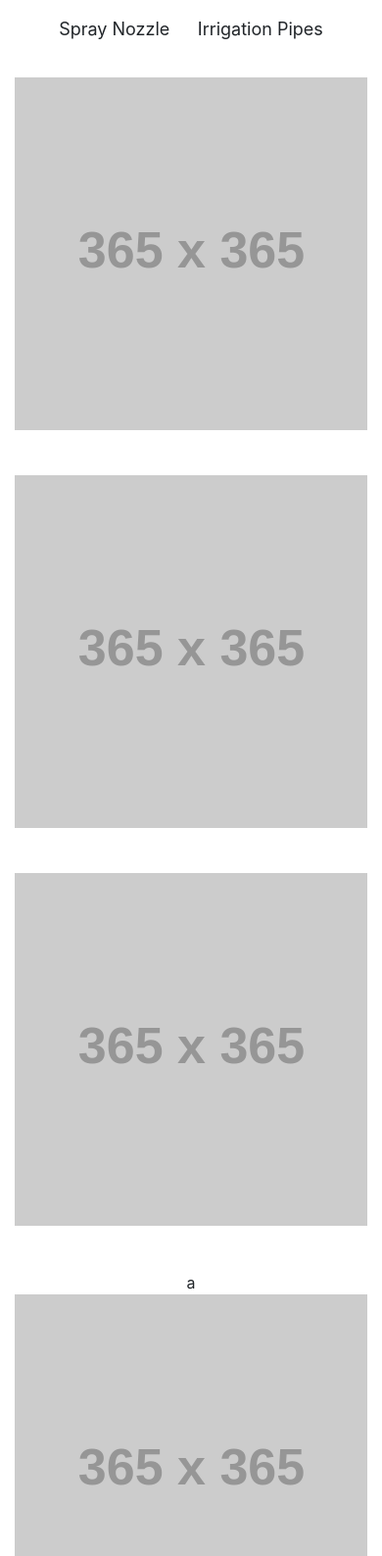
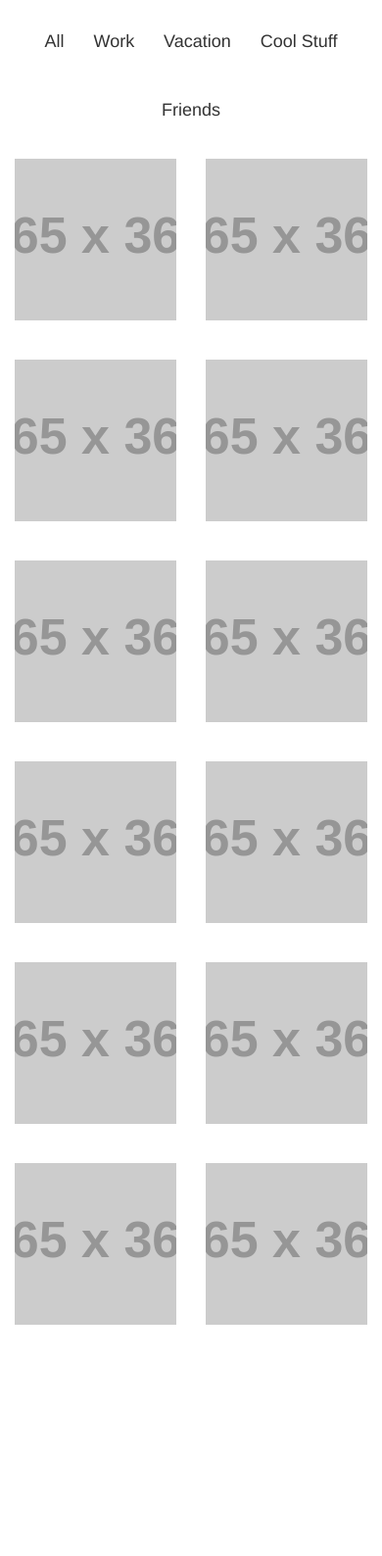
Before and after one commit to pedalocam/NoraAhlenius.github.io, a plain HTML site: page photoLibrary.html in a window 390 px wide. Shown: the part 124-1712 px from the top of the page at 98% size. After the commit the page ends 1516 px from the top, so only its background shows below. Drawn offline with nearby package versions, Linux system fonts and the light colour scheme; placeholder pictures from the web are drawn by us.

Commit message:
improved all

```diff
--- a/photoLibrary.html
+++ b/photoLibrary.html
@@ -5,19 +5,11 @@
   <meta charset="utf-8">
   <meta name="viewport" content="width=device-width, initial-scale=1, shrink-to-fit=no">
 
+  <link href="https://fonts.googleapis.com/icon?family=Material+Icons" rel="stylesheet">
   <link rel="stylesheet" href="https://maxcdn.bootstrapcdn.com/bootstrap/4.0.0/css/bootstrap.min.css" integrity="sha384-Gn5384xqQ1aoWXA+058RXPxPg6fy4IWvTNh0E263XmFcJlSAwiGgFAW/dAiS6JXm" crossorigin="anonymous">
 
-  <link href="https://fonts.googleapis.com/icon?family=Material+Icons" rel="stylesheet">
 
-  <!--  <link rel="stylesheet" type="text/css" href="./libraries/css/bootstrap.css">-->
-
-
-  <link rel="stylesheet" type="text/css" href="style.css">
-
-  <script src="//maxcdn.bootstrapcdn.com/bootstrap/3.3.0/js/bootstrap.min.js"></script>
   <script src="//code.jquery.com/jquery-1.11.1.min.js"></script>
-
-  <script src="sketch.js"></script>
 
   <style>
     .container {
@@ -48,7 +40,6 @@
       -webkit-transform: rotate(45deg) translate(-8px, -8px);
       transform: rotate(45deg) translate(-6px, -1px);
     }
-
   </style>
 </head>
 
@@ -62,6 +53,7 @@
                 <div class="bar3"></div>
             </div>
         </button>
+<!--
 <div class="collapse navbar-collapse" id="navbarSupportedContent">
   <ul class="navbar-nav ml-auto px-2">
     <li class="nav-item align-middle px-2">
@@ -78,118 +70,170 @@
     </li>
   </ul>
 </div>
+-->
   </nav>
+
+  <link href="//maxcdn.bootstrapcdn.com/bootstrap/3.3.0/css/bootstrap.min.css" rel="stylesheet" id="bootstrap-css">
+  <link rel="stylesheet" type="text/css" href="style.css">
 
   <div class="container-fluid">
     <div class="row justify-content-center">
       <div class="gallery col-lg-12 col-md-12 col-sm-12 col-xs-12">
         <div align="center">
           <a class="btn btn-default filter-button" data-filter="all">All</a>
-          <a class="btn btn-default filter-button" data-filter="hdpe">HDPE Pipes</a>
-          <a class="btn btn-default filter-button" data-filter="sprinkle">Sprinkle Pipes</a>
-          <a class="btn btn-default filter-button" data-filter="spray">Spray Nozzle</a>
-          <a class="btn btn-default filter-button" data-filter="irrigation">Irrigation Pipes</a>
+          <a class="btn btn-default filter-button" data-filter="Work">Work</a>
+          <a class="btn btn-default filter-button" data-filter="Vacation">Vacation</a>
+          <a class="btn btn-default filter-button" data-filter="CoolStuff">Cool Stuff</a>
+          <a class="btn btn-default filter-button" data-filter="Friends">Friends</a>
         </div>
       </div>
 
-
-
-      <div class="gallery_product col-lg-3 col-md-3 col-sm-3 col-xs-5 col-lg-offset-3 col-md-offset-3 col-sm-offset-3 col-xs-offset-3 filter hdpe">
+      <div class="gallery_product col-lg-4 col-md-4 col-sm-4 col-xs-6 filter Work">
         <img src="http://fakeimg.pl/365x365/" class="img-responsive">
       </div>
 
-      <div class="gallery_product col-lg-3 col-md-3 col-sm-3 col-xs-5 col-lg-offset-3 col-md-offset-3 col-sm-offset-3 col-xs-offset-3 filter sprinkle">
+      <div class="gallery_product col-lg-4 col-md-4 col-sm-4 col-xs-6 filter Vacation">
         <img src="http://fakeimg.pl/365x365/" class="img-responsive">
       </div>
 
-      <div class="gallery_product col-lg-3 col-md-3 col-sm-3 col-xs-5 col-lg-offset-3 col-md-offset-3 col-sm-offset-3 col-xs-offset-3 filter hdpe">
-        <img src="http://fakeimg.pl/365x365/" class="img-responsive">
-      </div>a
-
-      <div class="gallery_product col-lg-3 col-md-3 col-sm-3 col-xs-5 col-lg-offset-3 col-md-offset-3 col-sm-offset-3 col-xs-offset-3 filter irrigation">
+      <div class="gallery_product col-lg-4 col-md-4 col-sm-4 col-xs-6 filter Work">
         <img src="http://fakeimg.pl/365x365/" class="img-responsive">
       </div>
 
-      <div class="gallery_product col-lg-3 col-md-3 col-sm-3 col-xs-5 col-lg-offset-3 col-md-offset-3 col-sm-offset-3 col-xs-offset-3 filter spray">
+      <div class="gallery_product col-lg-4 col-md-4 col-sm-4 col-xs-6 filter Friends">
         <img src="http://fakeimg.pl/365x365/" class="img-responsive">
       </div>
 
-      <div class="gallery_product col-lg-3 col-md-3 col-sm-3 col-xs-5 col-lg-offset-3 col-md-offset-3 col-sm-offset-3 col-xs-offset-3 filter irrigation">
+      <div class="gallery_product col-lg-4 col-md-4 col-sm-4 col-xs-6 filter CoolStuff">
         <img src="http://fakeimg.pl/365x365/" class="img-responsive">
       </div>
 
-      <div class="gallery_product col-lg-3 col-md-3 col-sm-3 col-xs-5 col-lg-offset-3 col-md-offset-3 col-sm-offset-3 col-xs-offset-3 filter spray">
+      <div class="gallery_product col-lg-4 col-md-4 col-sm-4 col-xs-6 filter Friends">
         <img src="http://fakeimg.pl/365x365/" class="img-responsive">
       </div>
 
-      <div class="gallery_product col-lg-3 col-md-3 col-sm-3 col-xs-5 col-lg-offset-3 col-md-offset-3 col-sm-offset-3 col-xs-offset-3 filter irrigation">
+      <div class="gallery_product col-lg-4 col-md-4 col-sm-4 col-xs-6 filter CoolStuff">
         <img src="http://fakeimg.pl/365x365/" class="img-responsive">
       </div>
 
-      <div class="gallery_product col-lg-3 col-md-3 col-sm-3 col-xs-5 col-lg-offset-3 col-md-offset-3 col-sm-offset-3 col-xs-offset-3 filter irrigation">
+      <div class="gallery_product col-lg-4 col-md-4 col-sm-4 col-xs-6 filter Friends">
         <img src="http://fakeimg.pl/365x365/" class="img-responsive">
       </div>
 
-      <div class="gallery_product col-lg-3 col-md-3 col-sm-3 col-xs-5 col-lg-offset-3 col-md-offset-3 col-sm-offset-3 col-xs-offset-3 filter hdpe">
+      <div class="gallery_product col-lg-4 col-md-4 col-sm-4 col-xs-6 filter Friends">
         <img src="http://fakeimg.pl/365x365/" class="img-responsive">
       </div>
 
-      <div class="gallery_product col-lg-3 col-md-3 col-sm-3 col-xs-5 col-lg-offset-3 col-md-offset-3 col-sm-offset-3 col-xs-offset-3 filter spray">
+      <div class="gallery_product col-lg-4 col-md-4 col-sm-4 col-xs-6 filter Work">
         <img src="http://fakeimg.pl/365x365/" class="img-responsive">
       </div>
 
-      <div class="gallery_product col-lg-3 col-md-3 col-sm-3 col-xs-5 col-lg-offset-3 col-md-offset-3 col-sm-offset-3 col-xs-offset-3 filter sprinkle">
+      <div class="gallery_product col-lg-4 col-md-4 col-sm-4 col-xs-6 filter CoolStuff">
         <img src="http://fakeimg.pl/365x365/" class="img-responsive">
       </div>
+
+      <div class="gallery_product col-lg-4 col-md-4 col-sm-4 col-xs-6 filter Vacation">
+        <img src="http://fakeimg.pl/365x365/" class="img-responsive">
+      </div>
+
+      <!--
+<div class="gallery_product col-lg-3 col-md-3 col-sm-3 col-xs-5 col-lg-offset-3 col-md-offset-3 col-sm-offset-3 col-xs-offset-3 filter Work">
+  <img src="http://fakeimg.pl/365x365/" class="img-responsive">
+</div>
+
+<div class="gallery_product col-lg-3 col-md-3 col-sm-3 col-xs-5 col-lg-offset-3 col-md-offset-3 col-sm-offset-3 col-xs-offset-3 filter Vacation">
+  <img src="http://fakeimg.pl/365x365/" class="img-responsive">
+</div>
+
+<div class="gallery_product col-lg-3 col-md-3 col-sm-3 col-xs-5 col-lg-offset-3 col-md-offset-3 col-sm-offset-3 col-xs-offset-3 filter Work">
+  <img src="http://fakeimg.pl/365x365/" class="img-responsive">
+</div>
+
+<div class="gallery_product col-lg-3 col-md-3 col-sm-3 col-xs-5 col-lg-offset-3 col-md-offset-3 col-sm-offset-3 col-xs-offset-3 filter Friends">
+  <img src="http://fakeimg.pl/365x365/" class="img-responsive">
+</div>
+
+<div class="gallery_product col-lg-3 col-md-3 col-sm-3 col-xs-5 col-lg-offset-3 col-md-offset-3 col-sm-offset-3 col-xs-offset-3 filter CoolStuff">
+  <img src="http://fakeimg.pl/365x365/" class="img-responsive">
+</div>
+
+<div class="gallery_product col-lg-3 col-md-3 col-sm-3 col-xs-5 col-lg-offset-3 col-md-offset-3 col-sm-offset-3 col-xs-offset-3 filter Friends">
+  <img src="http://fakeimg.pl/365x365/" class="img-responsive">
+</div>
+
+<div class="gallery_product col-lg-3 col-md-3 col-sm-3 col-xs-5 col-lg-offset-3 col-md-offset-3 col-sm-offset-3 col-xs-offset-3 filter CoolStuff">
+  <img src="http://fakeimg.pl/365x365/" class="img-responsive">
+</div>
+
+<div class="gallery_product col-lg-3 col-md-3 col-sm-3 col-xs-5 col-lg-offset-3 col-md-offset-3 col-sm-offset-3 col-xs-offset-3 filter Friends">
+  <img src="http://fakeimg.pl/365x365/" class="img-responsive">
+</div>
+
+<div class="gallery_product col-lg-3 col-md-3 col-sm-3 col-xs-5 col-lg-offset-3 col-md-offset-3 col-sm-offset-3 col-xs-offset-3 filter Friends">
+  <img src="http://fakeimg.pl/365x365/" class="img-responsive">
+</div>
+
+<div class="gallery_product col-lg-3 col-md-3 col-sm-3 col-xs-5 col-lg-offset-3 col-md-offset-3 col-sm-offset-3 col-xs-offset-3 filter Work">
+  <img src="http://fakeimg.pl/365x365/" class="img-responsive">
+</div>
+
+<div class="gallery_product col-lg-3 col-md-3 col-sm-3 col-xs-5 col-lg-offset-3 col-md-offset-3 col-sm-offset-3 col-xs-offset-3 filter CoolStuff">
+  <img src="http://fakeimg.pl/365x365/" class="img-responsive">
+</div>
+
+<div class="gallery_product col-lg-3 col-md-3 col-sm-3 col-xs-5 col-lg-offset-3 col-md-offset-3 col-sm-offset-3 col-xs-offset-3 filter Vacation">
+  <img src="http://fakeimg.pl/365x365/" class="img-responsive">
+</div>
+-->
     </div>
   </div>
   <!--
         <div class="row justify-content-center">
-            <div class="gallery_product col filter hdpe">
+            <div class="gallery_product col filter Work">
                 <img src="http://fakeimg.pl/420x297/" class="img-responsive">
             </div>
-           <div class="gallery_product col filter hdpe">
+           <div class="gallery_product col filter Work">
                 <img src="http://fakeimg.pl/420x297/" class="img-responsive">
             </div>
-            <div class="gallery_product col filter hdpe">
+            <div class="gallery_product col filter Work">
                 <img src="http://fakeimg.pl/420x297/" class="img-responsive">
             </div>
-            <div class="gallery_product col filter hdpe">
+            <div class="gallery_product col filter Work">
                 <img src="http://fakeimg.pl/420x297/" class="img-responsive">
             </div>
-           <div class="gallery_product col filter hdpe">
+           <div class="gallery_product col filter Work">
                 <img src="http://fakeimg.pl/420x297/" class="img-responsive">
             </div>
         </div>
         <div class="row justify-content-center">
-            <div class="gallery_product col-lg-3 col-md-3 col-sm-3 col-xs-4 col-lg-offset-3 col-md-offset-3 col-sm-offset-3  filter sprinkle">
+            <div class="gallery_product col-lg-3 col-md-3 col-sm-3 col-xs-4 col-lg-offset-3 col-md-offset-3 col-sm-offset-3  filter Vacation">
 
                 <img src="http://fakeimg.pl/420x297/" class="img-responsive">
             </div>
-            <div class="gallery_product col-lg-3 col-md-3 col-sm-3 col-xs-4 col-lg-offset-3 col-md-offset-3 col-sm-offset-3  filter sprinkle">
+            <div class="gallery_product col-lg-3 col-md-3 col-sm-3 col-xs-4 col-lg-offset-3 col-md-offset-3 col-sm-offset-3  filter Vacation">
                 <img src="http://fakeimg.pl/420x297/" class="img-responsive">
             </div>
         </div>
         <div class="row justify-content-center">
-            <div class="gallery_product col-lg-3 col-md-3 col-sm-3 col-xs-4 col-lg-offset-3 col-md-offset-3 col-sm-offset-3 filter irrigation">
+            <div class="gallery_product col-lg-3 col-md-3 col-sm-3 col-xs-4 col-lg-offset-3 col-md-offset-3 col-sm-offset-3 filter Friends">
                 <img src="http://fakeimg.pl/420x297/" class="img-responsive">
             </div>
-            <div class="gallery_product col-lg-3 col-md-3 col-sm-3 col-xs-4 col-lg-offset-3 col-md-offset-3 col-sm-offset-3 filter irrigation">
+            <div class="gallery_product col-lg-3 col-md-3 col-sm-3 col-xs-4 col-lg-offset-3 col-md-offset-3 col-sm-offset-3 filter Friends">
                 <img src="http://fakeimg.pl/420x297/" class="img-responsive">
             </div>
-            <div class="gallery_product col-lg-3 col-md-3 col-sm-3 col-xs-4 col-lg-offset-3 col-md-offset-3 col-sm-offset-3  filter irrigation">
+            <div class="gallery_product col-lg-3 col-md-3 col-sm-3 col-xs-4 col-lg-offset-3 col-md-offset-3 col-sm-offset-3  filter Friends">
 
                 <img src="http://fakeimg.pl/420x297/" class="img-responsive">
             </div>
-            <div class="gallery_product col-lg-3 col-md-3 col-sm-3 col-xs-4 col-lg-offset-3 col-md-offset-3 col-sm-offset-3  filter irrigation">
+            <div class="gallery_product col-lg-3 col-md-3 col-sm-3 col-xs-4 col-lg-offset-3 col-md-offset-3 col-sm-offset-3  filter Friends">
                 <img src="http://fakeimg.pl/420x297/" class="img-responsive">
             </div>
         </div>
                 <div class="row justify-content-center">
-            <div class="gallery_product col-lg-3 col-md-3 col-sm-3 col-xs-4 col-lg-offset-3 col-md-offset-3 col-sm-offset-3 filter spray">
+            <div class="gallery_product col-lg-3 col-md-3 col-sm-3 col-xs-4 col-lg-offset-3 col-md-offset-3 col-sm-offset-3 filter CoolStuff">
                 <img src="http://fakeimg.pl/420x297/" class="img-responsive">
             </div>
-            <div class="gallery_product col-lg-3 col-md-3 col-sm-3 col-xs-4 col-lg-offset-3 col-md-offset-3 col-sm-offset-3  filter spray">
+            <div class="gallery_product col-lg-3 col-md-3 col-sm-3 col-xs-4 col-lg-offset-3 col-md-offset-3 col-sm-offset-3  filter CoolStuff">
 
                 <img src="http://fakeimg.pl/420x297/" class="img-responsive">
             </div>
@@ -269,13 +313,11 @@
       $(this).addClass("active");
 
     });
-
   </script>
   <script>
     function myFunction(x) {
       x.classList.toggle("change");
     }
-
   </script>
   <script src="https://code.jquery.com/jquery-3.2.1.slim.min.js" integrity="sha384-KJ3o2DKtIkvYIK3UENzmM7KCkRr/rE9/Qpg6aAZGJwFDMVNA/GpGFF93hXpG5KkN" crossorigin="anonymous"></script>
   <script src="https://cdnjs.cloudflare.com/ajax/libs/popper.js/1.12.9/umd/popper.min.js" integrity="sha384-ApNbgh9B+Y1QKtv3Rn7W3mgPxhU9K/ScQsAP7hUibX39j7fakFPskvXusvfa0b4Q" crossorigin="anonymous"></script>
--- a/style.css
+++ b/style.css
@@ -1,4 +1,14 @@
-img {
+.d-block {
+  object-fit: none;
+  /* Do not scale the image */
+  object-position: center;
+  /* Center the image within the element */
+  width: 100%;
+  max-height: 400px;
+  margin-bottom: 1rem;
+}
+
+.img-responsive {
   object-fit: none;
   /* Do not scale the image */
   object-position: center;
@@ -28,10 +38,6 @@ a:hover {
   color: black;
 }
 
-.btn {
-  border: none;
-}
-
 button:focus {
   outline: 0;
 }
@@ -40,57 +46,37 @@ button:focus {
   width: 100%;
 }
 
-.gallery-title {
-  font-size: 36px;
-  color: #42B32F;
-  text-align: center;
-  font-weight: 500;
-  margin-bottom: 70px;
-}
-
 .gallery-title:after {
   content: "";
   position: absolute;
   width: 7.5%;
   left: 46.5%;
   height: 45px;
-  border-bottom: 2px solid #5e5e5e;
+  border-bottom: 1px solid #5e5e5e;
 }
 
 .filter-button {
-  /*
-    font-size: 18px;
-    border: 1px solid #42B32F;
-    border-radius: 5px;
-    text-align: center;
-    color: #42B32F;
-    margin-bottom: 30px;
-*/
   font-size: 18px;
+  border: 1px solid #ffffff;
   border-radius: 5px;
   text-align: center;
+  color: black;
   margin-bottom: 30px;
-
 
 }
 
 .filter-button:hover {
-  /*
-    font-size: 18px;
-    border: 1px solid #42B32F;
-    border-radius: 5px;
-    text-align: center;
-    color: #ffffff;
-    background-color: #42B32F;
-*/
   font-size: 18px;
+  border: 1px solid #ffffff;
+  border-radius: 5px;
   text-align: center;
   color: black;
-  background-color: gainsboro;
+  background-color: #ffffff;
+
 }
 
 .btn-default:active .filter-button:active {
-  background-color: gainsboro;
+  background-color: #ffffff;
   color: white;
 }
 
```
Lines whose indentation alone changed are shown as unchanged.
